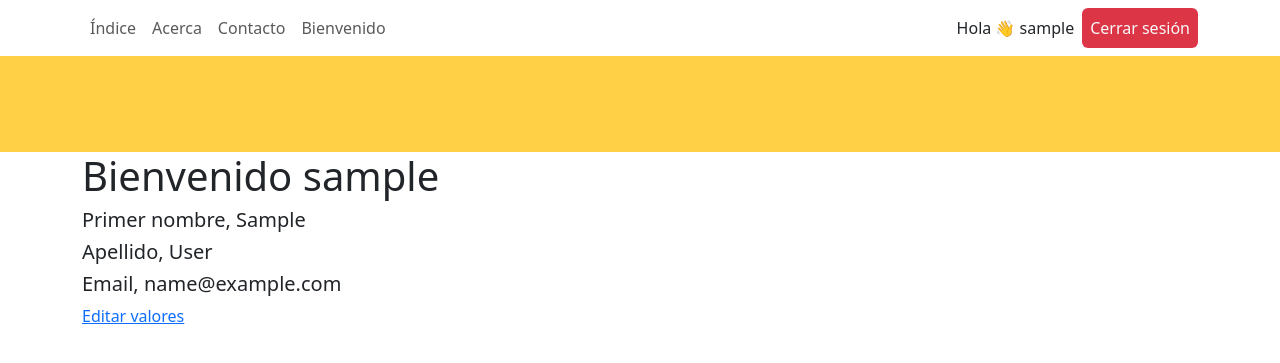
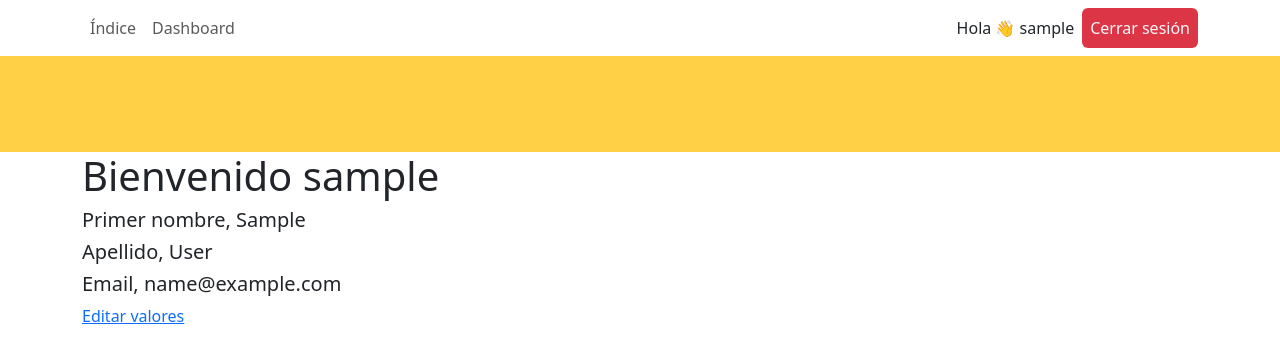
Before and after one commit to EniDev911/m7-proyecto-arriendos, a Django app: template arrienda_ya/templates/pages/dashboard.html in a window 1280 px wide. Shown: the top 363 px of the page. Run offline with Django 4.2, Linux system fonts and the light colour scheme; the template is opened without the code that fills it, so the values that code supplies are empty; the visitor is signed in with stand-in values (Sample User, id 1); parts of the project's set-up code (start-up, migrations or seed data) failed here and were passed over; some libraries are stand-ins or nearby versions.

Commit message:
change: add link dashboard

```diff
--- a/arrienda_ya/templates/includes/navbar.html
+++ b/arrienda_ya/templates/includes/navbar.html
@@ -5,18 +5,16 @@
     </button>
     <div class="collapse navbar-collapse" id="navbar">
       <div class="navbar-nav mb-2 mb-lg-0 w-100">
-        <a class="nav-link" aria-current="page" href="{% url "indice" %}">Índice</a>
-        <a class="nav-link" href="{% url "acerca" %}">Acerca</a>
-        <a class="nav-link" href="{% url "contacto" %}">Contacto</a>
+        <a class="nav-link" aria-current="page" href="{% url "home_url" %}">Índice</a>
         {% if user.is_authenticated %}
-          <a class="nav-link" href="{% url "bienvenido" %}">Bienvenido</a>
+          <a class="nav-link" href="{% url 'dashboard' %}">Dashboard</a>
           <li class="nav-item align-self-center ms-auto me-2">
             Hola 👋 {{ user.username }}
           </li>
-        <a class="nav-link bg-danger rounded text-light" href="{% url 'logout' %}">Cerrar sesión</a>
+        <a class="nav-link bg-danger rounded text-light" href="{% url 'logout_url' %}">Cerrar sesión</a>
         {% else %}
-          <a class="nav-link bg-warning rounded ms-auto" href="{% url 'login' %}">Iniciar sesión</a>
-          <a class="nav-link bg-dark rounded text-light ms-2" href="#">Registrarse</a>
+          <a class="nav-link bg-warning rounded ms-auto" href="{% url 'login_url' %}">Iniciar sesión</a>
+          <a class="nav-link bg-dark rounded text-light ms-2" href="{% url 'register_url' %}">Registrarse</a>
         {% endif %}
       </div>
     </div>
```
